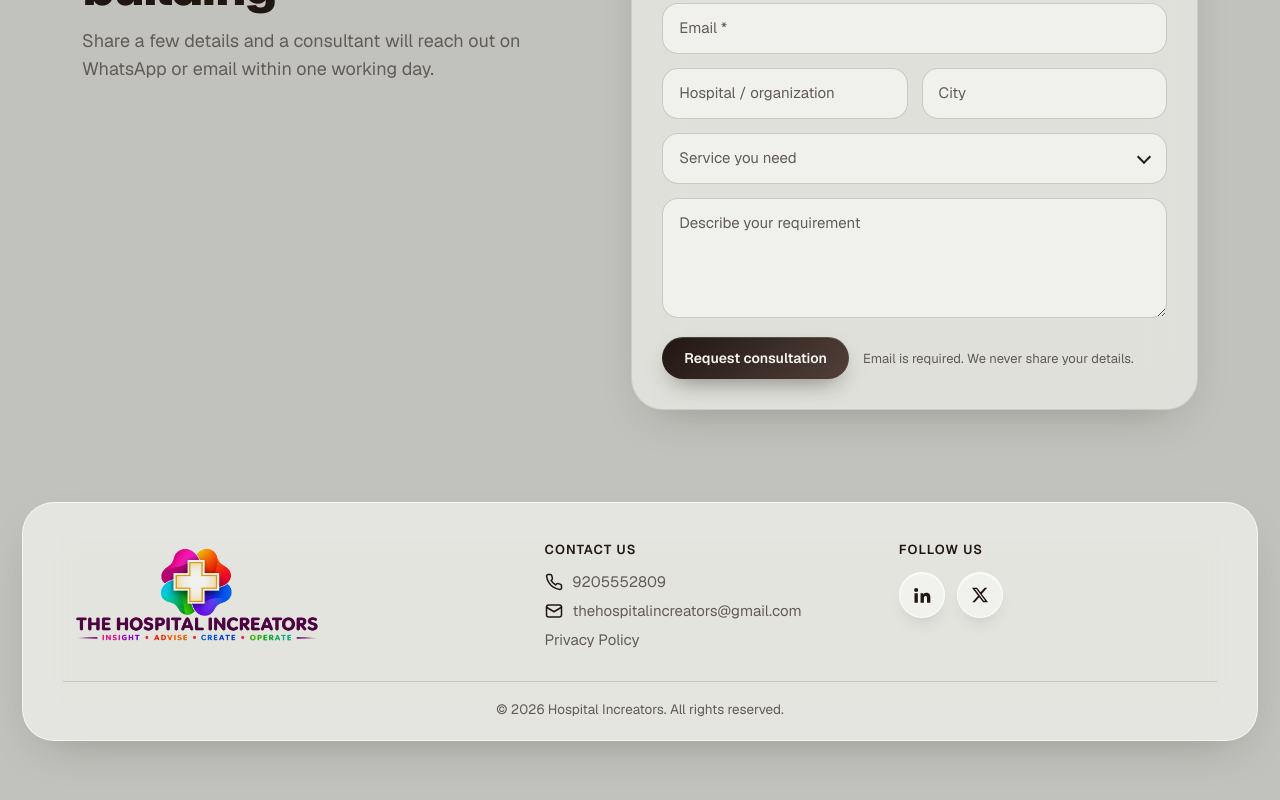
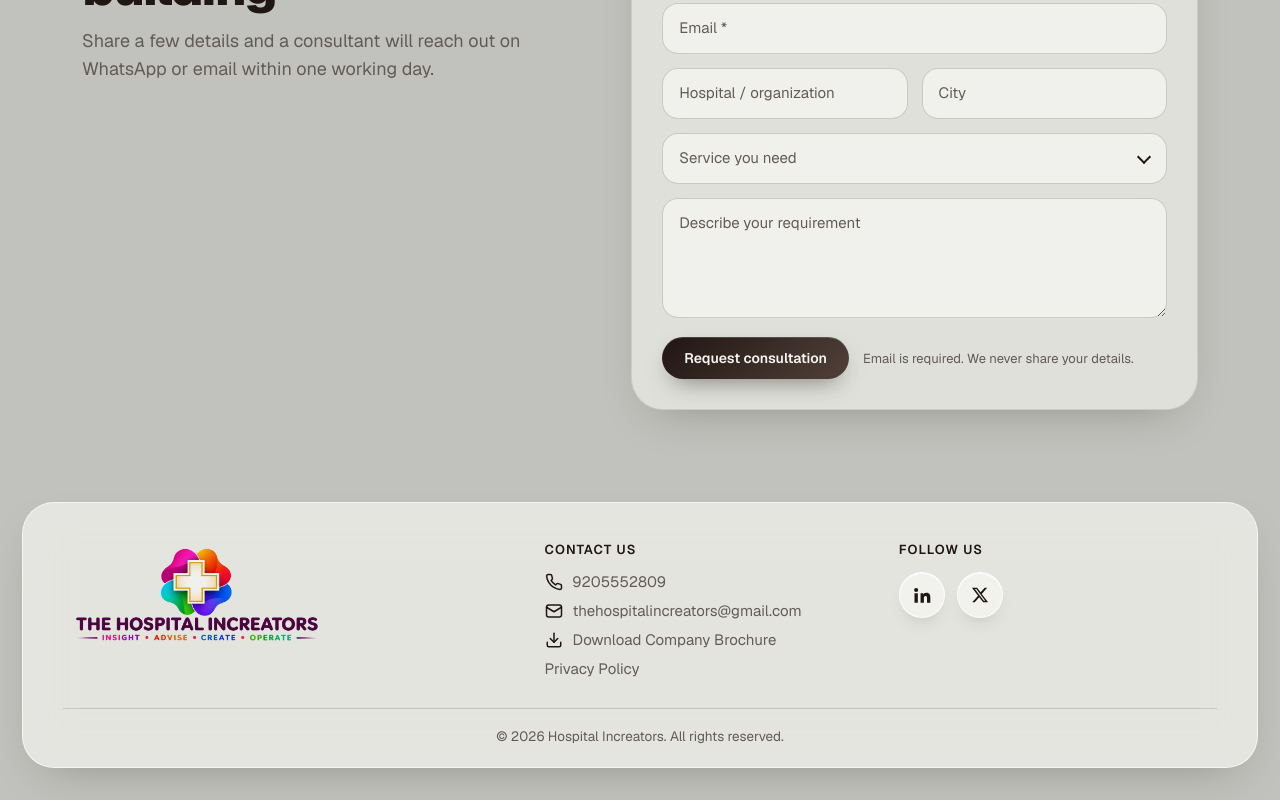
Before and after one commit to PushkargithubCSE/hospital-increators, a Next.js app: page / in a window 1280 px wide. Shown: the part 3263-4063 px from the top of the page. Before the commit the page ends 4036 px from the top, so only its background shows below. Built offline with nearby package versions, Linux system fonts and the light colour scheme.

Commit message:
added company brochure in footer

```diff
--- a/app/components/Footer.js
+++ b/app/components/Footer.js
@@ -42,6 +42,14 @@ export default function Footer() {
               </svg>
               {EMAIL}
             </a>
+                        <a href="/Company_Brochure.pdf" download className="contact">
+              <svg width="18" height="18" viewBox="0 0 24 24" fill="none" stroke="currentColor" strokeWidth="2" strokeLinecap="round" strokeLinejoin="round" aria-hidden>
+                <path d="M21 15v4a2 2 0 0 1-2 2H5a2 2 0 0 1-2-2v-4" />
+                <path d="M7 10l5 5 5-5" />
+                <path d="M12 15V3" />
+              </svg>
+              Download Company Brochure
+            </a>
             <Link href="/privacy-policy">Privacy Policy</Link>
           </div>
 
```
Also changed, not shown: 1 other file (tests, documents, lock files or other folders).
